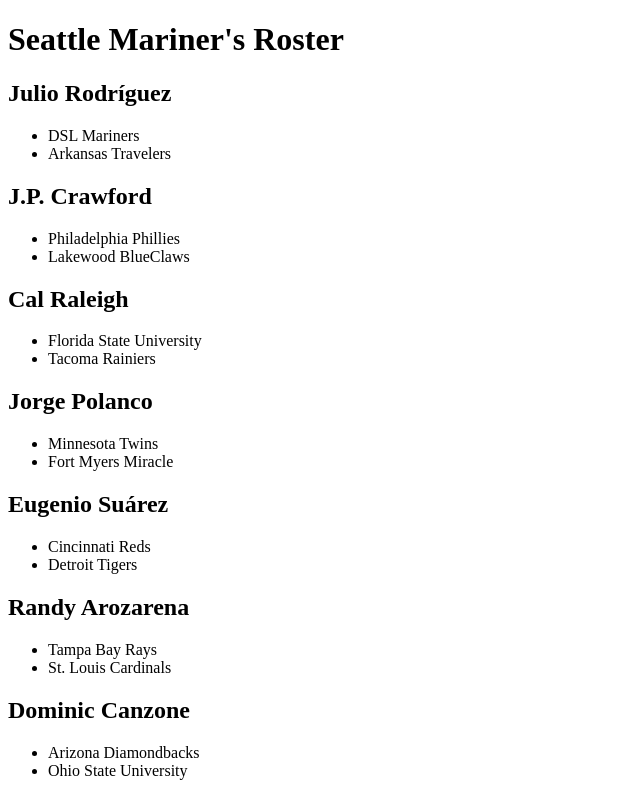
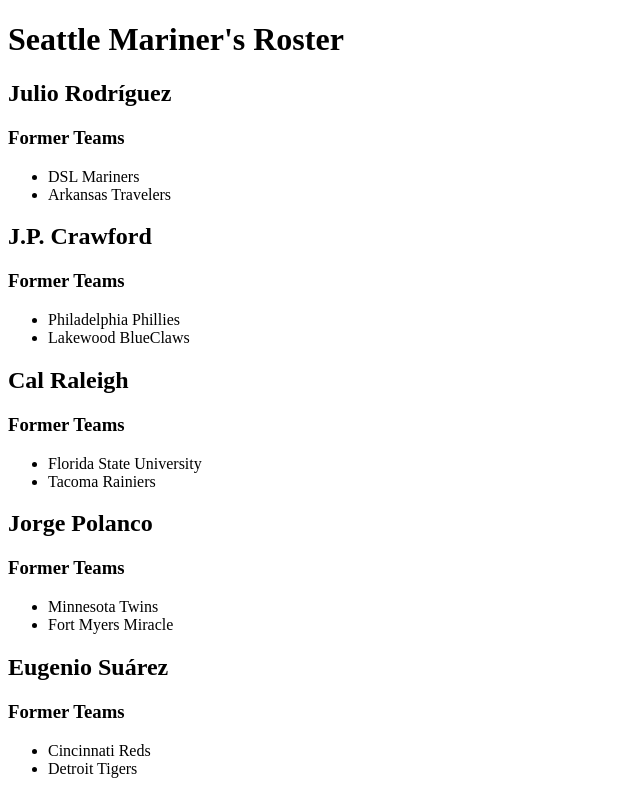
Before and after one commit to Dani-DEV28/RJ-DATA-dyna, a React (Vite) app: page / in a window 1280 px wide. Shown: the top 800 px of the page, without its empty margins (0-640 px from the left). Built offline with nearby package versions, Linux system fonts and the light colour scheme.

Commit message:
PlayerTeams given h3

```diff
--- a/src/components/PlayerTeams.jsx
+++ b/src/components/PlayerTeams.jsx
@@ -1,8 +1,11 @@
 export default function PlayerTeams(prop) {
     const teamsList = prop.teams.map(team => <li>{team}</li>);
     return (
-        <ul>
-            {teamsList}
-        </ul>
+        <>
+            <h3>Former Teams</h3>
+            <ul>
+                {teamsList}
+            </ul>
+        </>
     )
 }
```
